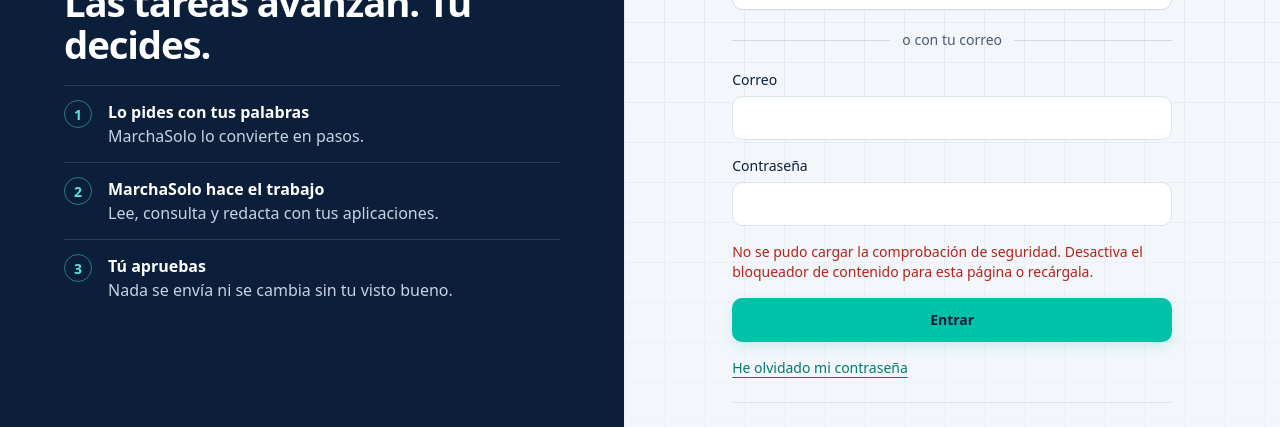
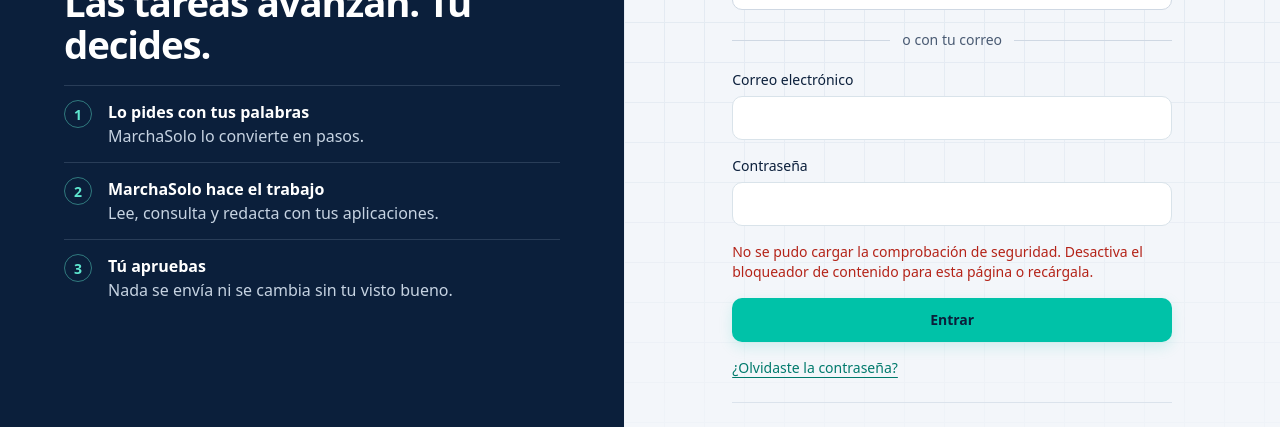
Before and after one commit to CESARKUBEREK/Delega, a Next.js app: page /entrar in a window 1280 px wide. Shown: the part 258-685 px from the top of the page. Built offline with nearby package versions, Linux system fonts and the light colour scheme; no server answers.

Commit message:
Ajusta formulario de acceso

```diff
--- a/src/app/(auth)/entrar/login-form.tsx
+++ b/src/app/(auth)/entrar/login-form.tsx
@@ -19,7 +19,7 @@ export function LoginForm() {
       <Divider>o con tu correo</Divider>
       <form action={action} className="flex flex-col gap-4" noValidate>
         <input type="hidden" name="next" value={next} />
-        <Field id="email" name="email" type="email" label="Correo" autoComplete="email" required defaultValue={state.email} />
+        <Field id="email" name="email" type="email" label="Correo electrónico" autoComplete="email" required defaultValue={state.email} />
         <Field id="password" name="password" type="password" label="Contraseña" autoComplete="current-password" required />
         <Captcha resetKey={state} />
         <FormMessage error={state.error} />
@@ -27,7 +27,7 @@ export function LoginForm() {
       </form>
       <p className="mt-4 text-sm">
         <Link href="/forgot-password" className="text-link underline underline-offset-4">
-          He olvidado mi contraseña
+          ¿Olvidaste la contraseña?
         </Link>
       </p>
     </>
```
